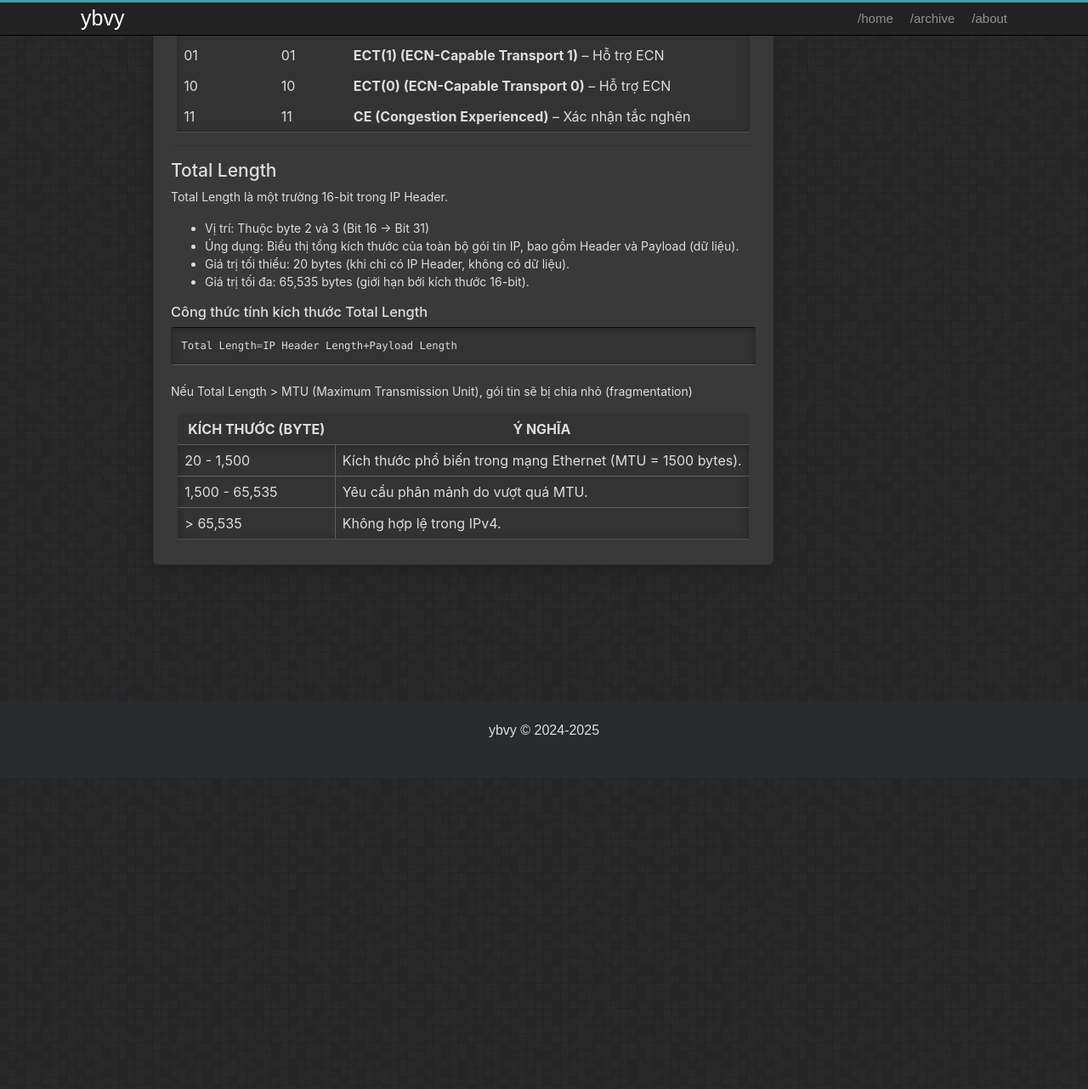
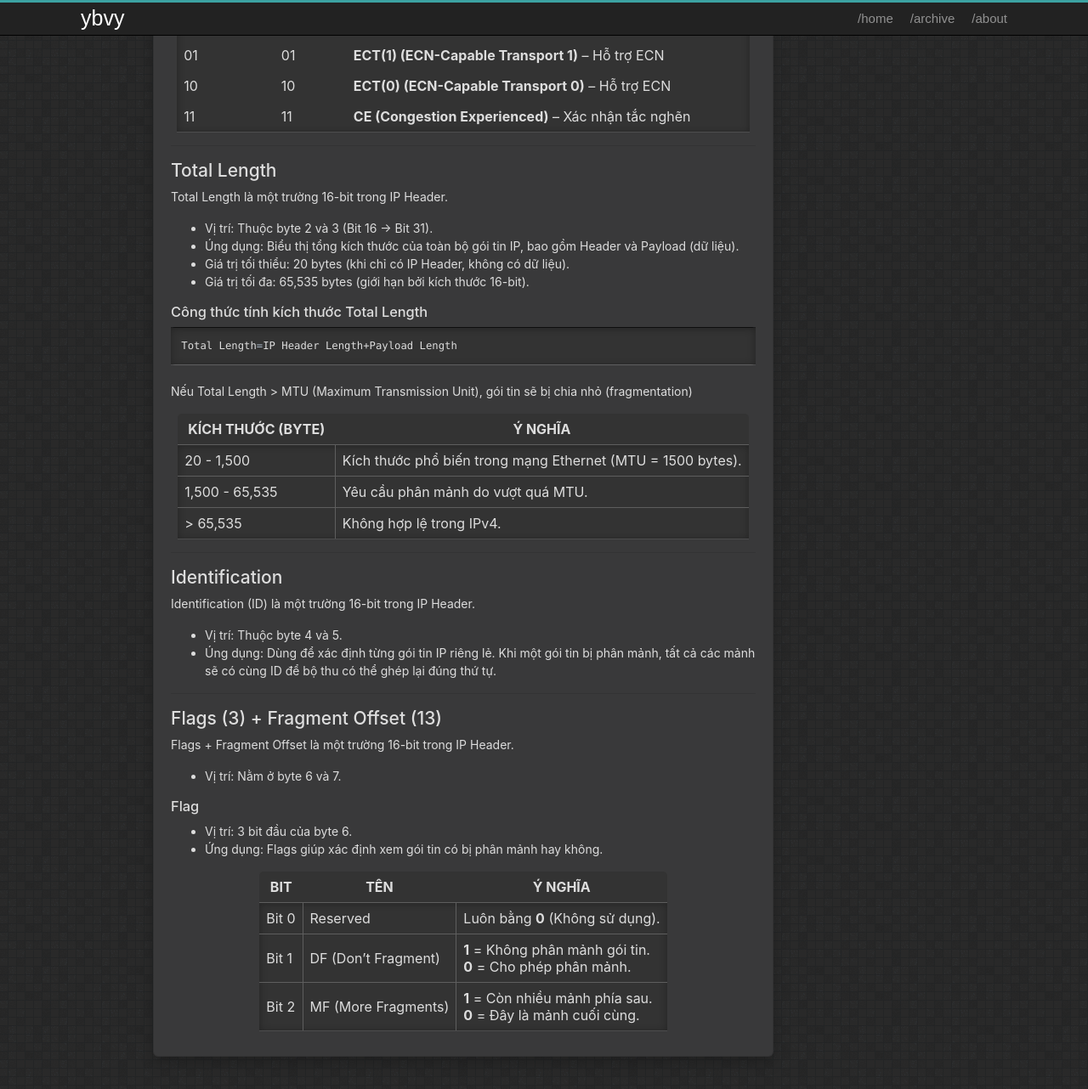
Before and after one commit to ybvy/ybvy.github.io, a Jekyll site: the page built from _posts/2025-03-18-ip-header-explain.md, in a window 1280 px wide and 1400 px high, scrolled down 2333 px. Shown: the top 1282 px of the window at 85% size. Built offline with Jekyll 4.4.1, drawn with Linux system fonts in a browser that asks for light colours; before the commit the page ends 3248 px from its top, so only the background shows below that.

Commit message:
add post 2025-03-18

```diff
--- a/_posts/2025-03-18-ip-header-explain.md
+++ b/_posts/2025-03-18-ip-header-explain.md
@@ -94,7 +94,7 @@ ECN là một cơ chế giúp phát hiện và kiểm soát tắc nghẽn mạng
 
 ## Total Length
 Total Length là một trường 16-bit trong IP Header.
-* Vị trí: Thuộc byte 2 và 3 (Bit 16 -> Bit 31)
+* Vị trí: Thuộc byte 2 và 3 (Bit 16 -> Bit 31).
 * Úng dụng: Biểu thị tổng kích thước của toàn bộ gói tin IP, bao gồm Header và Payload (dữ liệu).
 * Giá trị tối thiểu: 20 bytes (khi chỉ có IP Header, không có dữ liệu).
 * Giá trị tối đa: 65,535 bytes (giới hạn bởi kích thước 16-bit).
@@ -113,6 +113,30 @@ Nếu Total Length > MTU (Maximum Transmission Unit), gói tin sẽ bị chia nh
 | > 65,535         | Không hợp lệ trong IPv4. |
 {:.inner-borders}
 
+---
+
+## Identification
+Identification (ID) là một trường 16-bit trong IP Header.
+* Vị trí: Thuộc byte 4 và 5.
+* Úng dụng: Dùng để xác định từng gói tin IP riêng lẻ. Khi một gói tin bị phân mảnh, tất cả các mảnh sẽ có cùng ID để bộ thu có thể ghép lại đúng thứ tự.
+
+---
+
+## Flags (3) + Fragment Offset (13)
+Flags + Fragment Offset là một trường 16-bit trong IP Header.
+* Vị trí: Nằm ở byte 6 và 7.
+
+### Flag
+* Vị trí: 3 bit đầu của byte 6.
+* Ứng dụng: Flags giúp xác định xem gói tin có bị phân mảnh hay không.
+
+| Bit  | Tên                  | Ý nghĩa |
+|------|----------------------|------------------------------------------------|
+| Bit 0 | Reserved            | Luôn bằng **0** (Không sử dụng). |
+| Bit 1 | DF (Don't Fragment) | **1** = Không phân mảnh gói tin.<br>**0** = Cho phép phân mảnh. |
+| Bit 2 | MF (More Fragments) | **1** = Còn nhiều mảnh phía sau.<br>**0** = Đây là mảnh cuối cùng. |
+{:.inner-borders}
+
 <!-- <script src="https://giscus.app/client.js"
         data-repo="ybvy/ybvy.github.io"
         data-repo-id="R_kgDONiHcVw"
```
